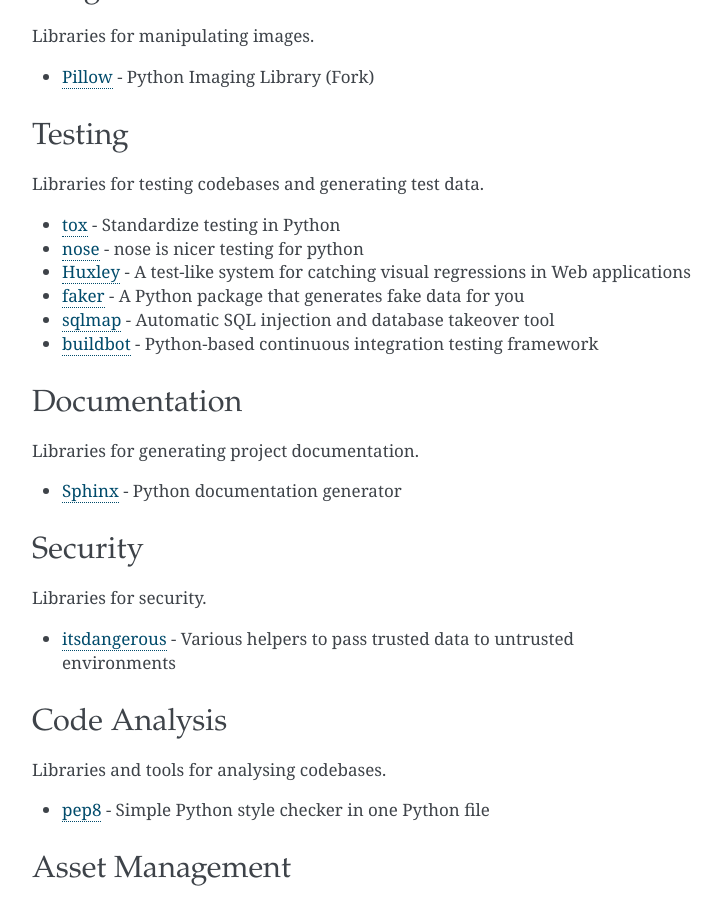
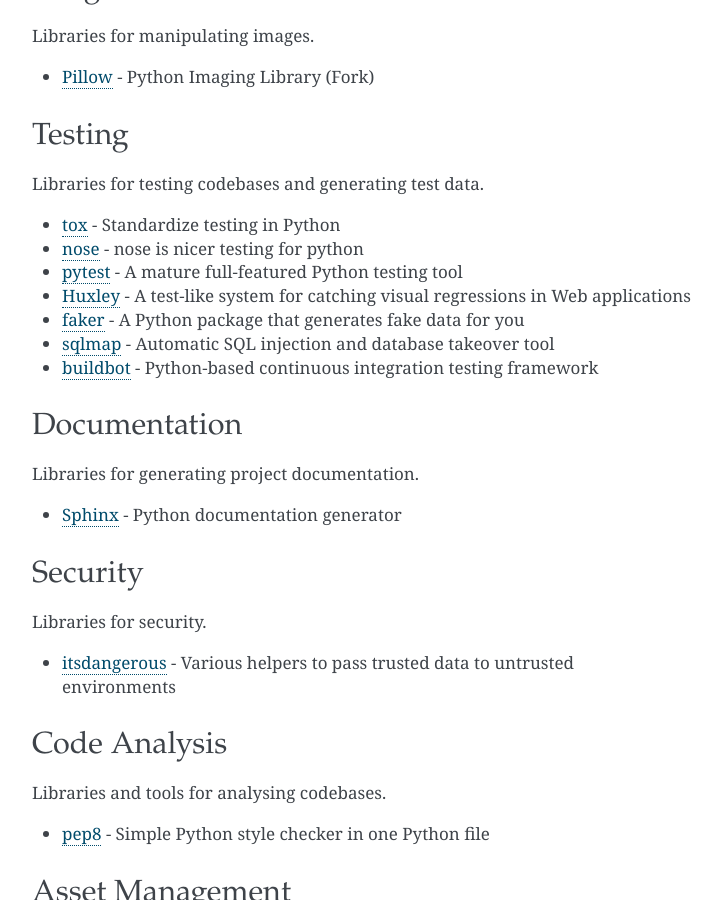
Before and after one commit to fengsp/easy-python, a Sphinx documentation site: the page built from docs/libraries.rst, in a window 1280 px wide and 900 px high, scrolled down 2692 px. Shown: the whole window, without its empty margins (388-1109 px from the left). Built offline with Sphinx 7.4.7, drawn with Linux system fonts in a browser that asks for light colours.

Commit message:
Added pytest

```diff
--- a/docs/libraries.rst
+++ b/docs/libraries.rst
@@ -213,6 +213,7 @@
 
 - `tox`_ - Standardize testing in Python
 - `nose`_ - nose is nicer testing for python
+- `pytest`_ - A mature full-featured Python testing tool
 - `Huxley`_ - A test-like system for catching visual regressions in Web applications
 - `faker`_ - A Python package that generates fake data for you
 - `sqlmap`_ - Automatic SQL injection and database takeover tool
@@ -221,6 +222,7 @@
 
 .. _tox: http://tox.readthedocs.org/
 .. _nose: http://nose.readthedocs.org/
+.. _pytest: http://pytest.org/
 .. _Huxley: https://github.com/facebook/huxley
 .. _faker: http://www.joke2k.net/faker/
 .. _sqlmap: http://sqlmap.org/
```
